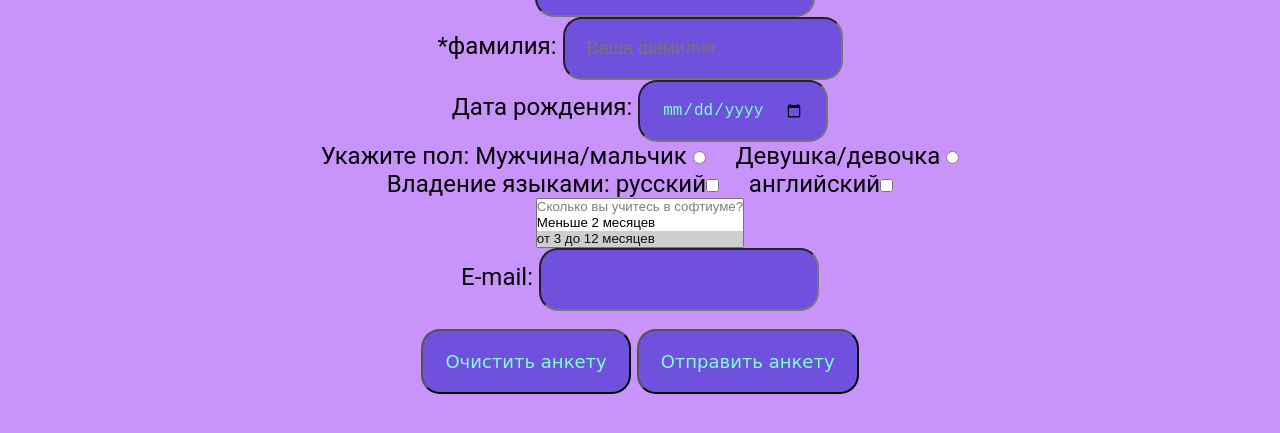
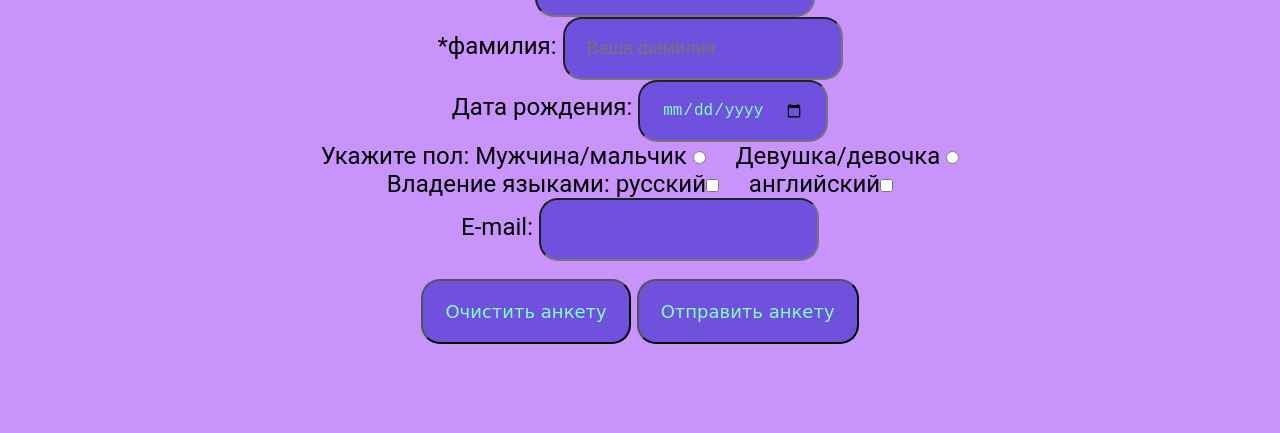
Before and after one commit to aboba14a/aboba14a.github.io, a plain HTML site: page anketa.html in a window 1280 px wide. Shown: the part 125-558 px from the top of the page. Drawn offline with Linux system fonts and the light colour scheme.

Commit message:
new version

```diff
--- a/anketa.html
+++ b/anketa.html
@@ -51,12 +51,6 @@
   &nbsp; &nbsp;
  английский<input type="checkbox" name="en"value="en">
  </label>
-    <p style="text-align: center;"><select size="3" multiple name="hero[]">
-    <option disabled>Сколько вы учитесь в софтиуме?</option>
-    <option value="Меньше 2 месяцев">Меньше 2 месяцев</option>
-    <option selected value="от 3 до 12 месяцев">от 3 до 12 месяцев</option>
-	 <option selected value="больше полугодия">больше полугодия</option>
-   </select></p>
   <p style="text-align: center;"> <label> E-mail:
 <input type="email" name="4 _name" >
 </label>
```
